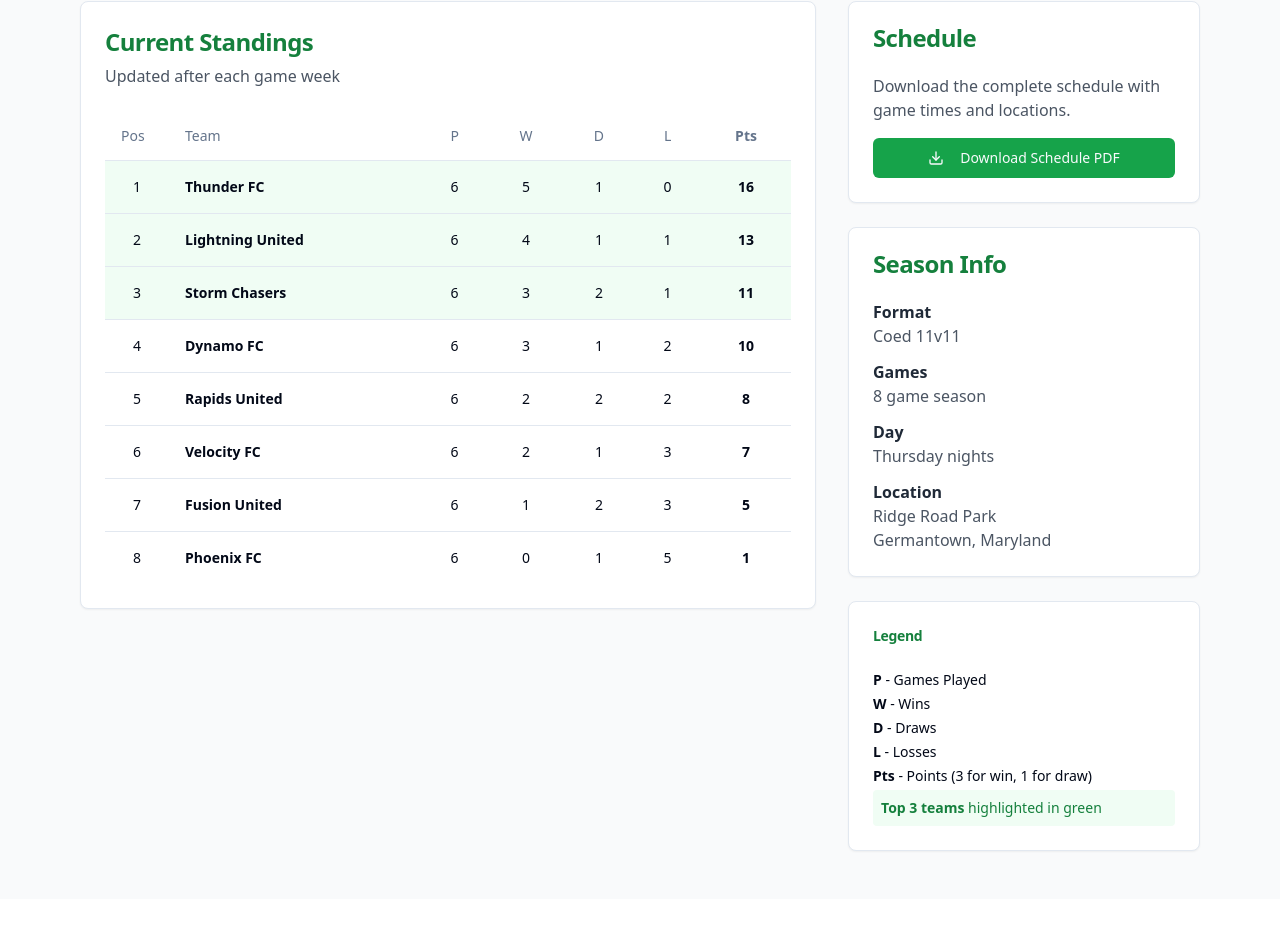
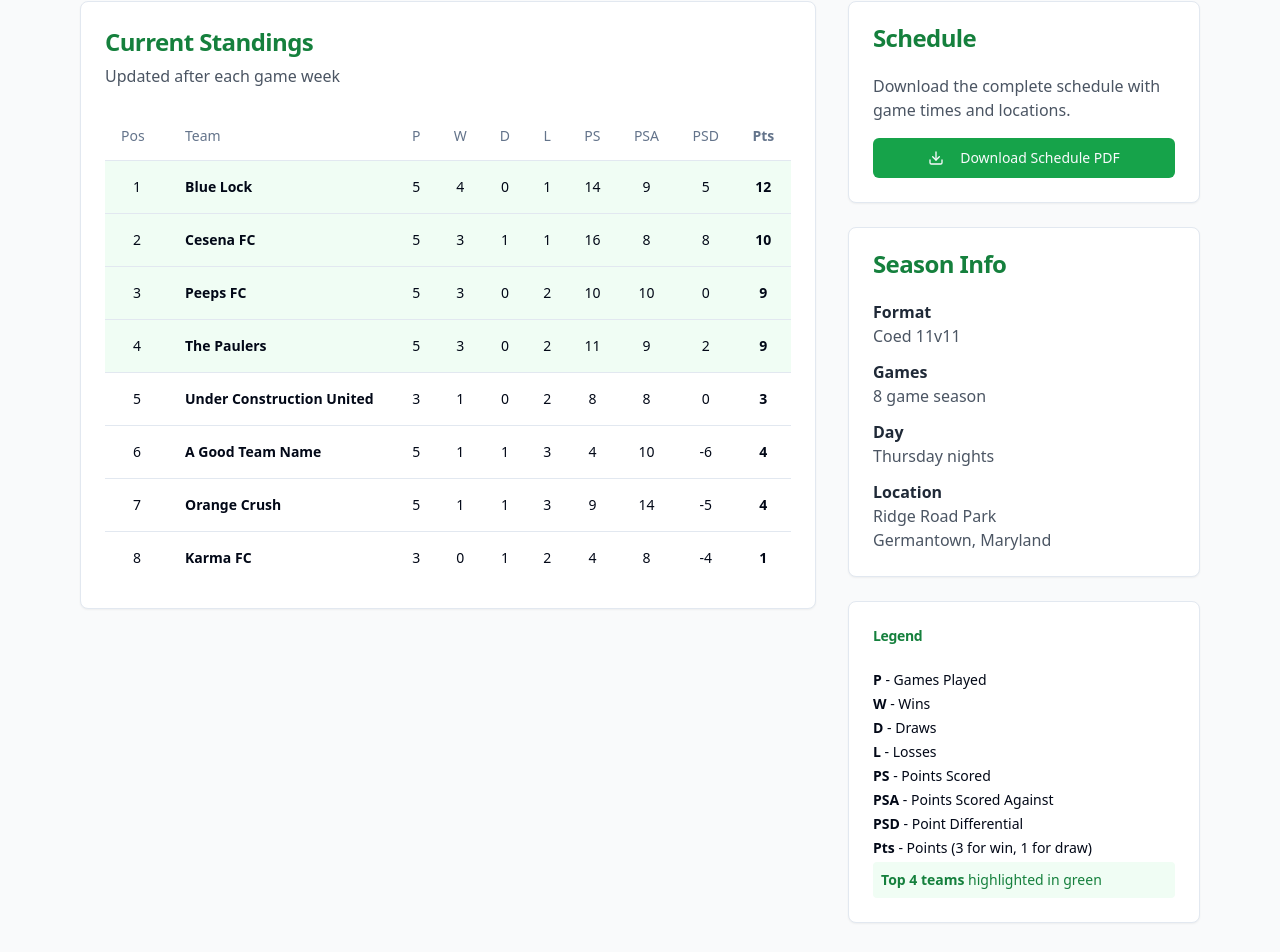
Before and after one commit to aaron132435/a5soccer-thursday-nights-kickoff, a React (Vite) app: page /standings in a window 1280 px wide. Shown: the part 291-1243 px from the top of the page. Before the commit the page ends 1190 px from the top, so only its background shows below. Built offline with nearby package versions, Linux system fonts and the light colour scheme.

Commit message:
Update standings table
Replace current standings data with provided information. Highlight the top 4 teams in the table.

```diff
--- a/src/pages/Standings.tsx
+++ b/src/pages/Standings.tsx
@@ -5,16 +5,16 @@ import { Download, ArrowLeft } from "lucide-react";
 import { Link } from "react-router-dom";
 
 const Standings = () => {
-  // Sample standings data - replace with actual data
+  // Current standings data
   const standings = [
-    { position: 1, team: "Thunder FC", played: 6, wins: 5, draws: 1, losses: 0, points: 16 },
-    { position: 2, team: "Lightning United", played: 6, wins: 4, draws: 1, losses: 1, points: 13 },
-    { position: 3, team: "Storm Chasers", played: 6, wins: 3, draws: 2, losses: 1, points: 11 },
-    { position: 4, team: "Dynamo FC", played: 6, wins: 3, draws: 1, losses: 2, points: 10 },
-    { position: 5, team: "Rapids United", played: 6, wins: 2, draws: 2, losses: 2, points: 8 },
-    { position: 6, team: "Velocity FC", played: 6, wins: 2, draws: 1, losses: 3, points: 7 },
-    { position: 7, team: "Fusion United", played: 6, wins: 1, draws: 2, losses: 3, points: 5 },
-    { position: 8, team: "Phoenix FC", played: 6, wins: 0, draws: 1, losses: 5, points: 1 },
+    { position: 1, team: "Blue Lock", points: 12, wins: 4, losses: 1, draws: 0, ps: 14, psa: 9, psd: 5, played: 5 },
+    { position: 2, team: "Cesena FC", points: 10, wins: 3, losses: 1, draws: 1, ps: 16, psa: 8, psd: 8, played: 5 },
+    { position: 3, team: "Peeps FC", points: 9, wins: 3, losses: 2, draws: 0, ps: 10, psa: 10, psd: 0, played: 5 },
+    { position: 4, team: "The Paulers", points: 9, wins: 3, losses: 2, draws: 0, ps: 11, psa: 9, psd: 2, played: 5 },
+    { position: 5, team: "Under Construction United", points: 3, wins: 1, losses: 2, draws: 0, ps: 8, psa: 8, psd: 0, played: 3 },
+    { position: 6, team: "A Good Team Name", points: 4, wins: 1, losses: 3, draws: 1, ps: 4, psa: 10, psd: -6, played: 5 },
+    { position: 7, team: "Orange Crush", points: 4, wins: 1, losses: 3, draws: 1, ps: 9, psa: 14, psd: -5, played: 5 },
+    { position: 8, team: "Karma FC", points: 1, wins: 0, losses: 2, draws: 1, ps: 4, psa: 8, psd: -4, played: 3 },
   ];
 
   const handleDownloadSchedule = () => {
@@ -64,18 +64,24 @@ const Standings = () => {
                          <TableHead className="text-center">W</TableHead>
                          <TableHead className="text-center">D</TableHead>
                          <TableHead className="text-center">L</TableHead>
+                         <TableHead className="text-center">PS</TableHead>
+                         <TableHead className="text-center">PSA</TableHead>
+                         <TableHead className="text-center">PSD</TableHead>
                          <TableHead className="text-center font-semibold">Pts</TableHead>
                        </TableRow>
                      </TableHeader>
                      <TableBody>
                        {standings.map((team) => (
-                        <TableRow key={team.position} className={team.position <= 3 ? "bg-green-50" : ""}>
+                         <TableRow key={team.position} className={team.position <= 4 ? "bg-green-50" : ""}>
                            <TableCell className="font-medium text-center">{team.position}</TableCell>
                            <TableCell className="font-semibold">{team.team}</TableCell>
                            <TableCell className="text-center">{team.played}</TableCell>
                            <TableCell className="text-center">{team.wins}</TableCell>
                            <TableCell className="text-center">{team.draws}</TableCell>
                            <TableCell className="text-center">{team.losses}</TableCell>
+                           <TableCell className="text-center">{team.ps}</TableCell>
+                           <TableCell className="text-center">{team.psa}</TableCell>
+                           <TableCell className="text-center">{team.psd}</TableCell>
                            <TableCell className="text-center font-bold">{team.points}</TableCell>
                          </TableRow>
                        ))}
@@ -142,9 +148,12 @@ const Standings = () => {
                    <p><strong>W</strong> - Wins</p>
                    <p><strong>D</strong> - Draws</p>
                    <p><strong>L</strong> - Losses</p>
+                   <p><strong>PS</strong> - Points Scored</p>
+                   <p><strong>PSA</strong> - Points Scored Against</p>
+                   <p><strong>PSD</strong> - Point Differential</p>
                    <p><strong>Pts</strong> - Points (3 for win, 1 for draw)</p>
                    <div className="mt-3 p-2 bg-green-50 rounded">
-                    <p className="text-green-700"><strong>Top 3 teams</strong> highlighted in green</p>
+                     <p className="text-green-700"><strong>Top 4 teams</strong> highlighted in green</p>
                    </div>
                  </CardContent>
               </Card>
```
Lines whose indentation alone changed are shown as unchanged.
